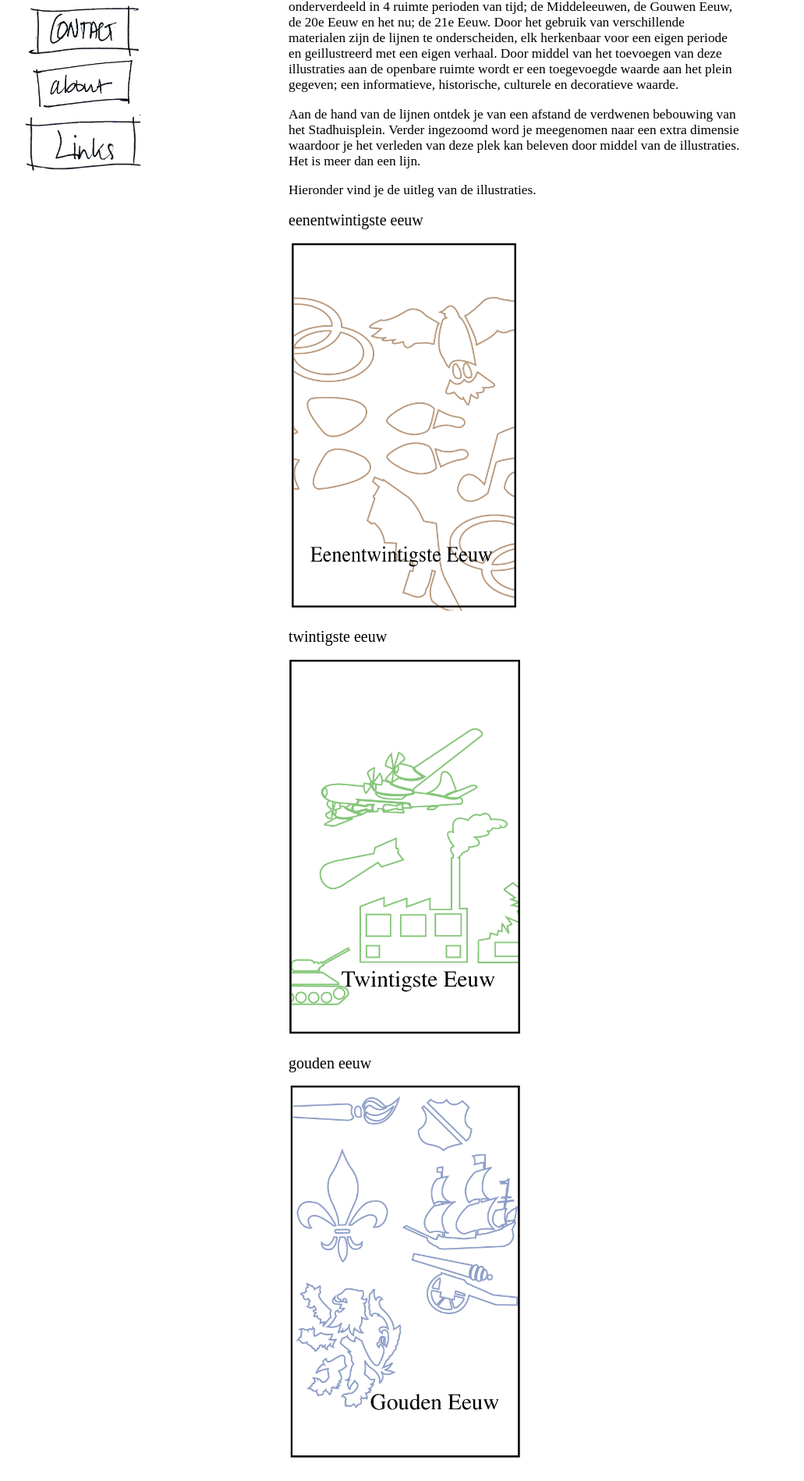
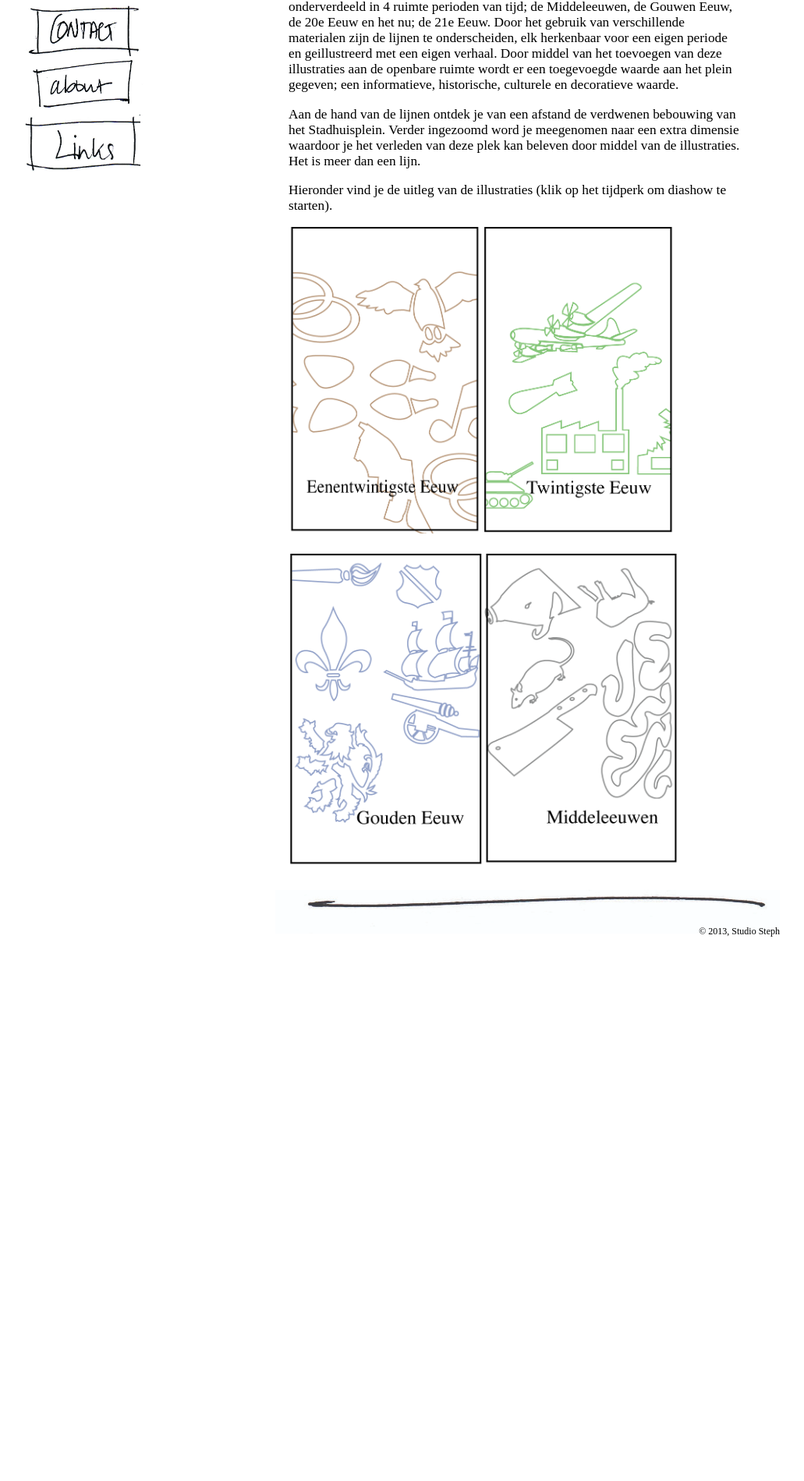
Before and after one commit to studiosteph/studiosteph.github.com, a Jekyll site: the page built from _posts/2013-04-02-meer-dan-een-lijn.md, in a window 1280 px wide. Shown: the part 362-2261 px from the top of the page at 78% size, without its empty margins (70-1101 px from the left). Built offline with Jekyll 4.4.1, drawn with Linux system fonts in a browser that asks for light colours; Markdown is read by kramdown in place of the engine named in the settings; after the commit the page ends 1564 px from its top, so only the background shows below that.

Commit message:
fixing layout of covers

```diff
--- a/_posts/2013-04-02-meer-dan-een-lijn.md
+++ b/_posts/2013-04-02-meer-dan-een-lijn.md
@@ -12,32 +12,37 @@ Meer dan een lijn is een ontwerp voor de openbare ruimte, waarin de vakgebieden
 
 Aan de hand van de lijnen ontdek je van een afstand de verdwenen bebouwing van het Stadhuisplein. Verder ingezoomd word je meegenomen naar een extra dimensie waardoor je het verleden van deze plek kan beleven door middel van de illustraties. Het is meer dan een lijn.
 
-Hieronder vind je de uitleg van de illustraties.
+Hieronder vind je de uitleg van de illustraties (klik op het tijdperk om diashow te starten).
 
-##eenentwintigste eeuw
-<a href="/img/meerdaneenlijn/21eeuw/21-1.png" rel="lightbox[21eeuw]"><img src="/img/meerdaneenlijn/21eeuw/cover21.png" width="300px" /></a>
+<div class="floatLeft">
+<a href="/img/meerdaneenlijn/21eeuw/21-1.png" rel="lightbox[21eeuw]"><img src="/img/meerdaneenlijn/21eeuw/cover21.png" width="250px" /></a>
 <a href="/img/meerdaneenlijn/21eeuw/21-2.png" rel="lightbox[21eeuw]">&nbsp;</a>
 <a href="/img/meerdaneenlijn/21eeuw/21-3.png" rel="lightbox[21eeuw]">&nbsp;</a>
 <a href="/img/meerdaneenlijn/21eeuw/21-4.png" rel="lightbox[21eeuw]">&nbsp;</a>
 <a href="/img/meerdaneenlijn/21eeuw/21-5.png" rel="lightbox[21eeuw]">&nbsp;</a>
+</div>
 
-##twintigste eeuw
-<a href="/img/meerdaneenlijn/20eeuw/20-1.png" rel="lightbox[20eeuw]"><img src="/img/meerdaneenlijn/20eeuw/cover20.png" width="300px" /></a>
+<div class="floatLeft">
+<a href="/img/meerdaneenlijn/20eeuw/20-1.png" rel="lightbox[20eeuw]"><img src="/img/meerdaneenlijn/20eeuw/cover20.png" width="244px" /></a>
 <a href="/img/meerdaneenlijn/20eeuw/20-2.png" rel="lightbox[20eeuw]">&nbsp;</a>
 <a href="/img/meerdaneenlijn/20eeuw/20-3.png" rel="lightbox[20eeuw]">&nbsp;</a>
 <a href="/img/meerdaneenlijn/20eeuw/20-4.png" rel="lightbox[20eeuw]">&nbsp;</a>
 <a href="/img/meerdaneenlijn/20eeuw/20-5.png" rel="lightbox[20eeuw]">&nbsp;</a>
+</div>
 
-##gouden eeuw
-<a href="/img/meerdaneenlijn/goudeneeuw/goud-1.png" rel="lightbox[gouden]"><img src="/img/meerdaneenlijn/goudeneeuw/cover-goud.png" width="300px" /></a>
+
+<div class="floatLeft">
+<a href="/img/meerdaneenlijn/goudeneeuw/goud-1.png" rel="lightbox[gouden]"><img src="/img/meerdaneenlijn/goudeneeuw/cover-goud.png" width="250px" /></a>
 <a href="/img/meerdaneenlijn/goudeneeuw/goud-2.png" rel="lightbox[gouden]">&nbsp;</a>
 <a href="/img/meerdaneenlijn/goudeneeuw/goud-3.png" rel="lightbox[gouden]">&nbsp;</a>
 <a href="/img/meerdaneenlijn/goudeneeuw/goud-4.png" rel="lightbox[gouden]">&nbsp;</a>
 <a href="/img/meerdaneenlijn/goudeneeuw/goud-5.png" rel="lightbox[gouden]">&nbsp;</a>
+</div>
 
-##middeleeuwen
-<a href="/img/meerdaneenlijn/middeleeuwen/middel-1.png" rel="lightbox[middel]"><img src="/img/meerdaneenlijn/middeleeuwen/covermiddel.png" width="300px" /></a>
+<div class="floatLeft">
+<a href="/img/meerdaneenlijn/middeleeuwen/middel-1.png" rel="lightbox[middel]"><img src="/img/meerdaneenlijn/middeleeuwen/covermiddel.png" width="250px" /></a>
 <a href="/img/meerdaneenlijn/middeleeuwen/middel-2.png" rel="lightbox[middel]">&nbsp;</a>
 <a href="/img/meerdaneenlijn/middeleeuwen/middel-3.png" rel="lightbox[middel]">&nbsp;</a>
 <a href="/img/meerdaneenlijn/middeleeuwen/middel-4.png" rel="lightbox[middel]">&nbsp;</a>
 <a href="/img/meerdaneenlijn/middeleeuwen/middel-5.png" rel="lightbox[middel]">&nbsp;</a>
+</div>
--- a/css/styles.css
+++ b/css/styles.css
@@ -137,8 +137,9 @@ nav li.linksactive {
 	width: 580px;
 }
 
-#content img.floatleft {
+#content div.floatLeft {
 	float: left;
+	width: 250px;
 }
 
 #content li a {
```
